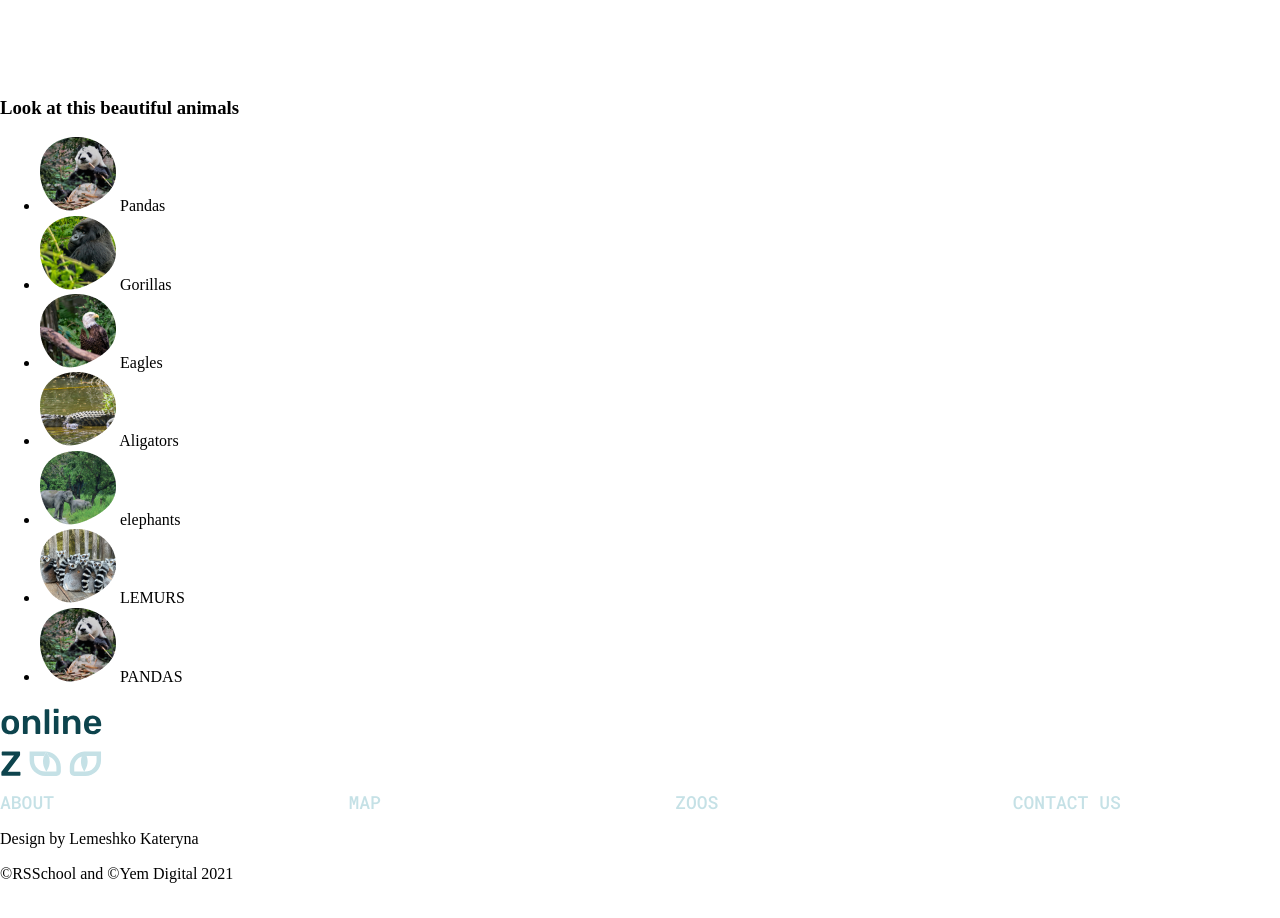
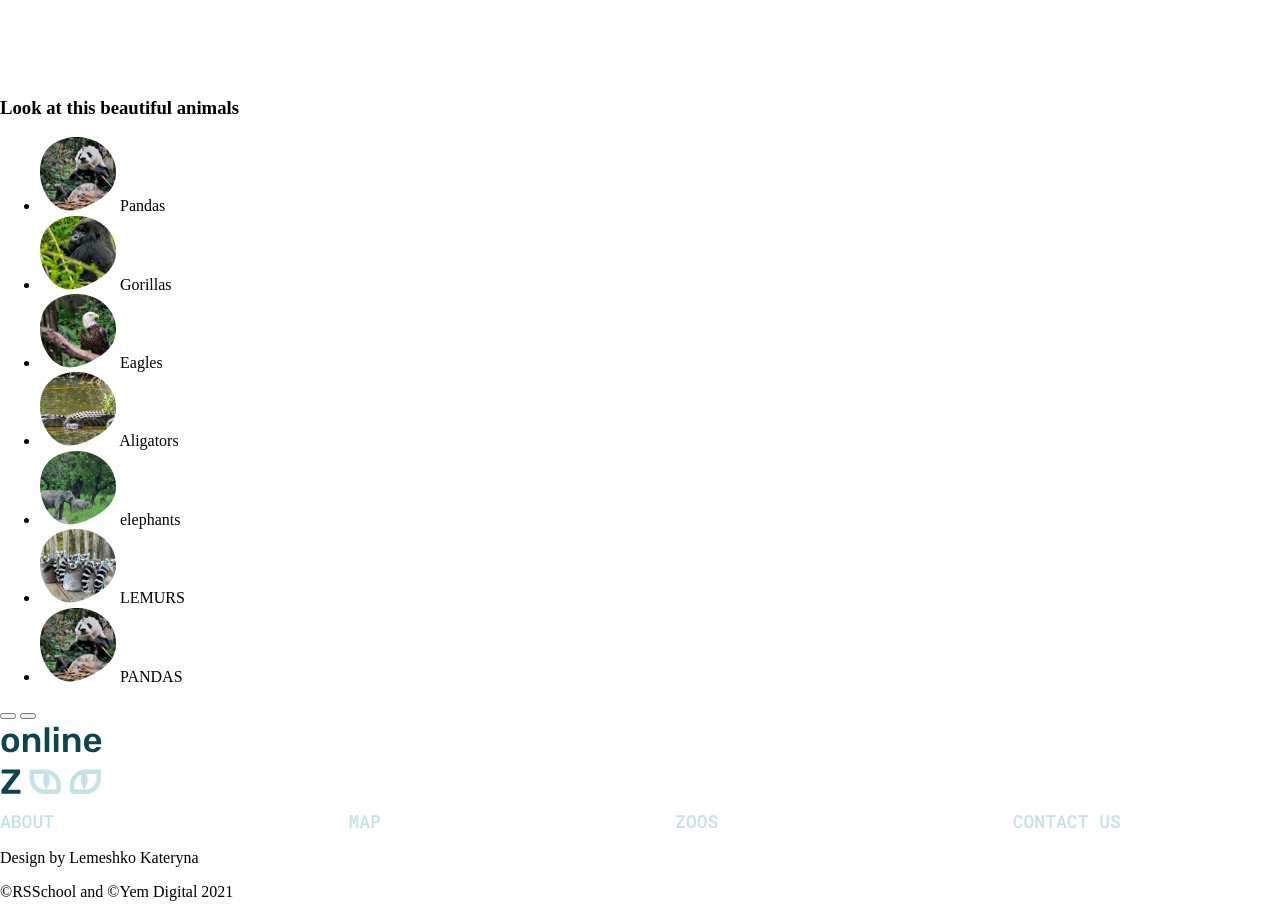
Before and after one commit to Veronchi/zoo-project, a website built with webpack: page index.html in a window 1280 px wide. Shown: the part 3880-4798 px from the top of the page. Built offline with nearby package versions, Linux system fonts and the light colour scheme; files whose address does not match are found by name.

Commit message:
feat: add a wrapper to list add 2 buttons

```diff
--- a/index.html
+++ b/index.html
@@ -261,6 +261,7 @@
       <div class="look-at-animals">
         <div class="container">
           <h3 class="look-at-animals__title">Look at this beautiful animals</h3>
+          <div class="animals__wrapper">
             <ul class="animals-list">
               <li class="animals-item">
                 <a class="animals-item__link" href="#">
@@ -305,6 +306,9 @@
                 </a>
               </li>
             </ul>
+            <button class="animal-list__btn top"></button>
+            <button class="animal-list__btn bottom"></button>
+          </div>
         </div>
       </div>
 
```
Lines whose indentation alone changed are shown as unchanged.
